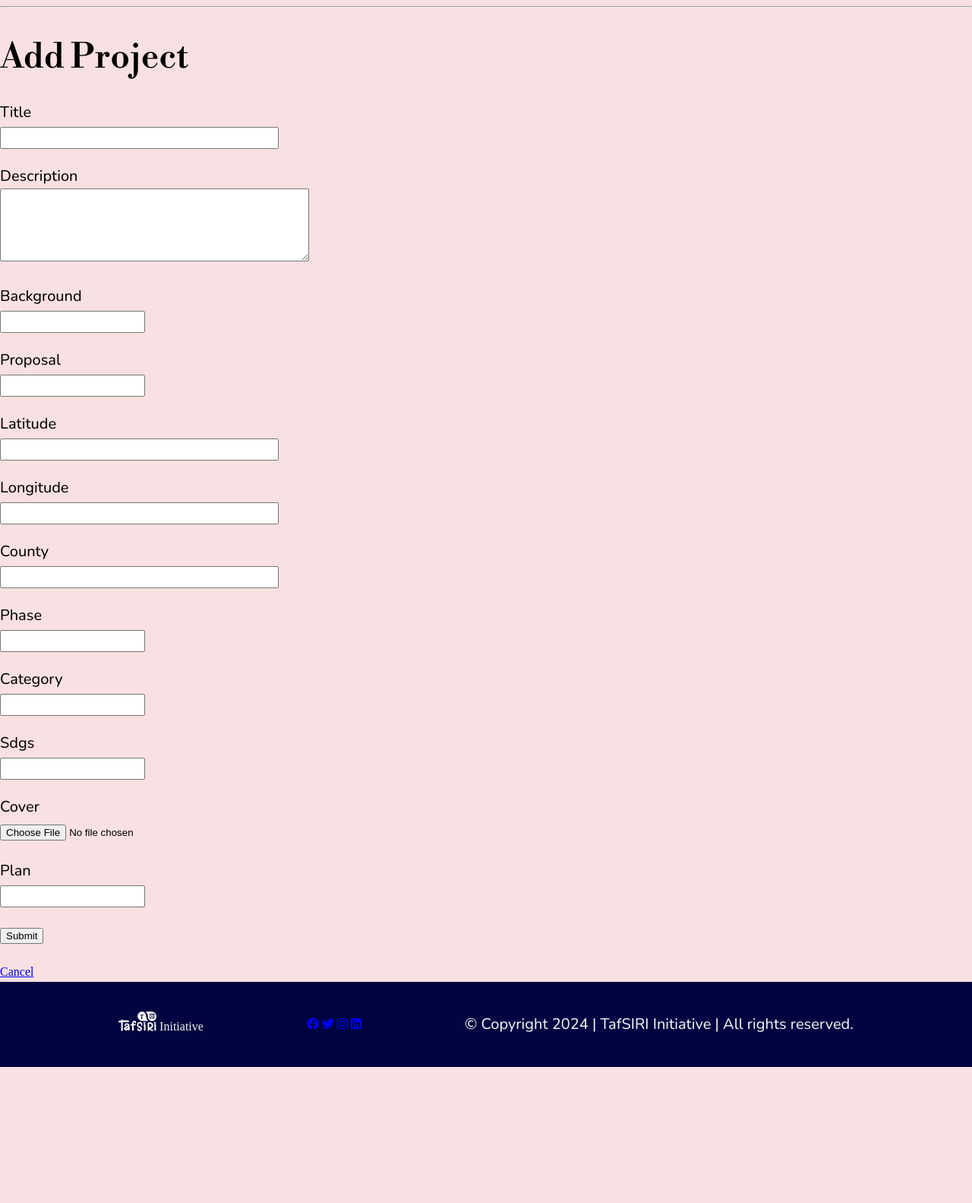
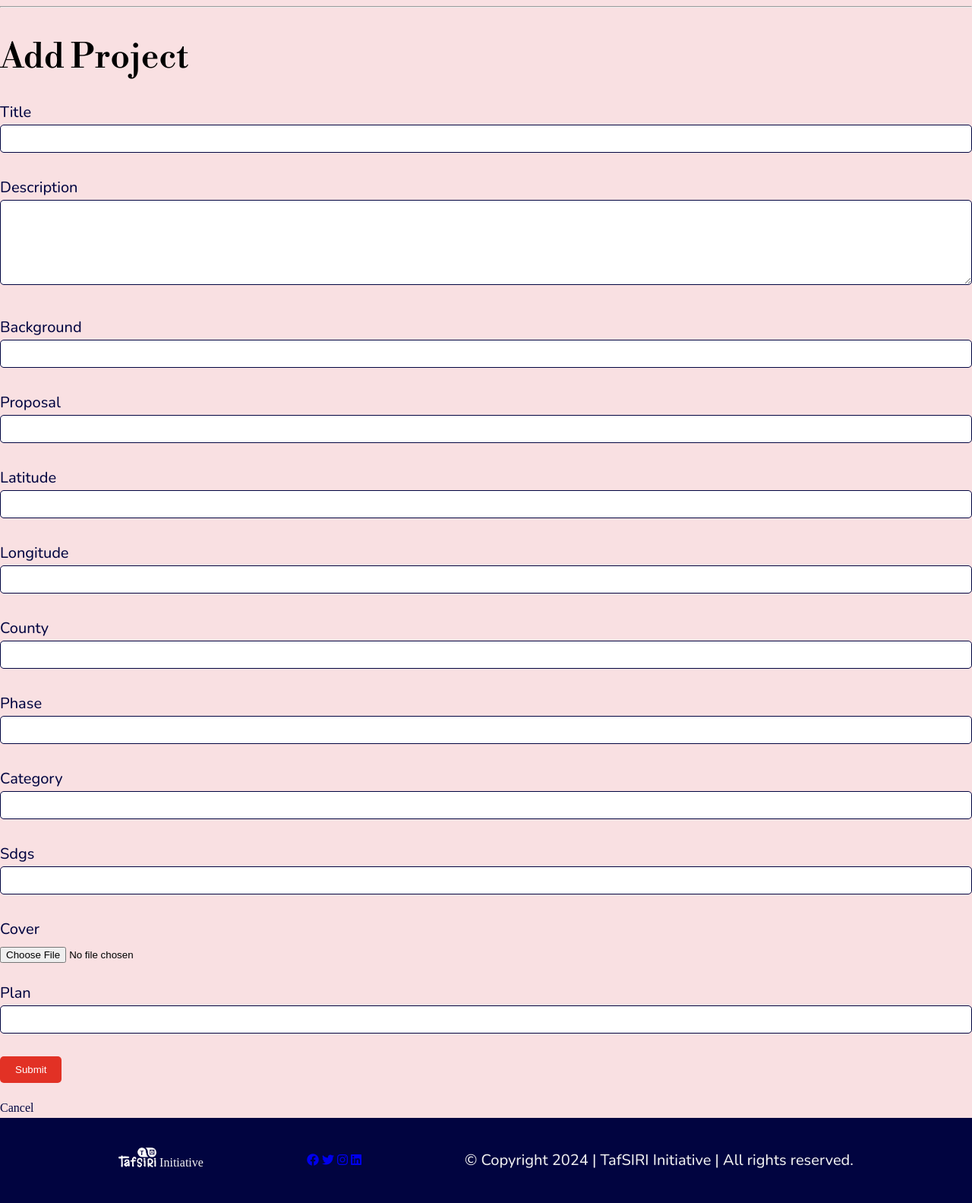
Before and after one commit to Fiona-Nyadero/TafSIRI, a Flask app: template tafsiri/app/templates/add_project.html in a window 1280 px wide. Shown: the part 99-1682 px from the top of the page at 76% size. Before the commit the page ends 1503 px from the top, so only its background shows below. Run offline with Flask 3, Linux system fonts and the light colour scheme; the template is opened without the code that fills it: most values are stand-ins (such as "Sample title", 1, 10 or a date in 2020); form fields are guessed from the names that the template uses; some libraries are stand-ins or nearby versions; some web fonts are replaced.

Commit message:
Add project with styling

```diff
--- /dev/null
+++ b/tafsiri/app/templates/add_project.css
@@ -0,0 +1,50 @@
+/* Body background color */
+body {
+    background-color: #F9E0E2; /* Pink */
+}
+
+/* Heading color */
+h1 {
+    color: black; /* Red */
+}
+
+/* Form label color */
+label {
+    color: #010440; /* Dark Blue */
+}
+
+/* Form input field styles */
+input[type="text"],
+textarea {
+    width: 100%;
+    padding: 10px;
+    margin-bottom: 10px;
+    border: 1px solid #010440; /* Dark Blue border */
+    border-radius: 5px;
+    box-sizing: border-box;
+}
+
+/* Error message color */
+.error-message {
+    color: #E23125; /* Red */
+}
+
+/* Submit button style */
+input[type="submit"] {
+    background-color: #E23125; /* Red */
+    color: white;
+    border: none;
+    padding: 10px 20px;
+    border-radius: 5px;
+    cursor: pointer;
+}
+
+/* Cancel link style */
+.cancel-link {
+    color: #010440; /* Dark Blue */
+    text-decoration: none;
+}
+
+.cancel-link:hover {
+    text-decoration: underline;
+}
--- a/tafsiri/app/templates/add_project.html
+++ b/tafsiri/app/templates/add_project.html
@@ -9,28 +9,28 @@
             {{ form.title.label }}<br>
             {{ form.title(size=42) }}<br>
             {% for error in form.title.errors %}
-                <span style="color: red;">{{ error }}</span><br>
+                <span class="error-message">{{ error }}</span><br>
             {% endfor %}
         </p>
         <p>
             {{ form.description.label }}<br>
             {{ form.description(cols= 48, rows=6) }}<br>
             {% for error in form.description.errors %}
-                <span style="color: red;">{{ error }}</span><br>
+                <span class="error-message">{{ error }}</span><br>
             {% endfor %}
         </p>
         <p>
             {{ form.background.label }}<br>
             {{ form.background(cols= 48, rows=8) }}<br>
             {% for error in form.background.errors %}
-                <span style="color: red;">{{ error }}</span><br>
+                <span class="error-message">{{ error }}</span><br>
             {% endfor %}
         </p>
         <p>
             {{ form.proposal.label }}<br>
             {{ form.proposal(cols= 48, rows=10) }}<br>
             {% for error in form.proposal.errors %}
-                <span style="color: red;">{{ error }}</span><br>
+                <span class="error-message">{{ error }}</span><br>
             {% endfor %}
         </p>
 
@@ -38,21 +38,21 @@
             {{ form.latitude.label }}<br>
             {{ form.latitude(size=42) }}<br>
             {% for error in form.latitude.errors %}
-                <span style="color: red;">{{ error }}</span><br>
+                <span class="error-message">{{ error }}</span><br>
             {% endfor %}
         </p>
         <p>
             {{ form.longitude.label }}<br>
             {{ form.longitude(size=42) }}<br>
             {% for error in form.longitude.errors %}
-                <span style="color: red;">{{ error }}</span><br>
+                <span class="error-message">{{ error }}</span><br>
             {% endfor %}
         </p>
         <p>
             {{ form.county.label }}<br>
             {{ form.county(size=42) }}<br>
             {% for error in form.county.errors %}
-                <span style="color: red;">{{ error }}</span><br>
+                <span class="error-message">{{ error }}</span><br>
             {% endfor %}
         </p>
 
@@ -60,7 +60,7 @@
             {{ form.phase.label }}<br>
             {{ form.phase }}<br>
             {% for error in form.phase.errors %}
-                <span style="color: red;">{{ error }}</span><br>
+                <span class="error-message">{{ error }}</span><br>
             {% endfor %}
         </p>
 
@@ -68,14 +68,14 @@
             {{ form.category.label }}<br>
             {{ form.category }}<br>
             {% for error in form.category.errors %}
-                <span style="color: red;">{{ error }}</span><br>
+                <span class="error-message">{{ error }}</span><br>
             {% endfor %}
         </p>
         <p>
             {{ form.sdgs.label }}<br>
             {{ form.sdgs }}<br>
             {% for error in form.sdgs.errors %}
-                <span style="color: red;">{{ error }}</span><br>
+                <span class="error-message">{{ error }}</span><br>
             {% endfor %}
         </p>
 
@@ -83,19 +83,22 @@
             {{ form.cover.label }}<br>
             {{ form.cover }}<br>
             {% for error in form.cover.errors %}
-                <span style="color: red;">{{ error }}</span><br>
+                <span class="error-message">{{ error }}</span><br>
             {% endfor %}
         </p>
         <p>
             {{ form.plan.label }}<br>
             {{ form.plan }}<br>
             {% for error in form.plan.errors %}
-                <span style="color: red;">{{ error }}</span><br>
+                <span class="error-message">{{ error }}</span><br>
             {% endfor %}
         </p>
 
         <p>{{ form.submit() }}</p>
     </form>
 
-    <a href="{{ url_for('manage_projects') }}">Cancel</a>
+    <a class="cancel-link" href="{{ url_for('manage_projects') }}">Cancel</a>
 {% endblock %}
+{% block additional_css %}
+    <link rel="stylesheet" type="text/css" href="add_project.css">
+{% endblock %}
--- a/tafsiri/app/templates/base.html
+++ b/tafsiri/app/templates/base.html
@@ -38,7 +38,6 @@
                 <a href="{{ url_for('about')}}">About</a>
                 <a href="{{ url_for('catalogue') }}">Catalogue</a>
             </div>
-
             <div class="header-right">
                 <div id="User_greeting">
                     {% if current_user.Username %}
@@ -69,6 +68,7 @@
             {% endif %}
         {% endwith %}
         {% block content %}{% endblock %}
+        {% block additional_css %}{% endblock %}
         <footer>
             <div class="footer-left">
                 <img src="{{ url_for('static', filename='images/Tafsiri logo white.png') }}" alt="Logo" class="logo-footer">
```
